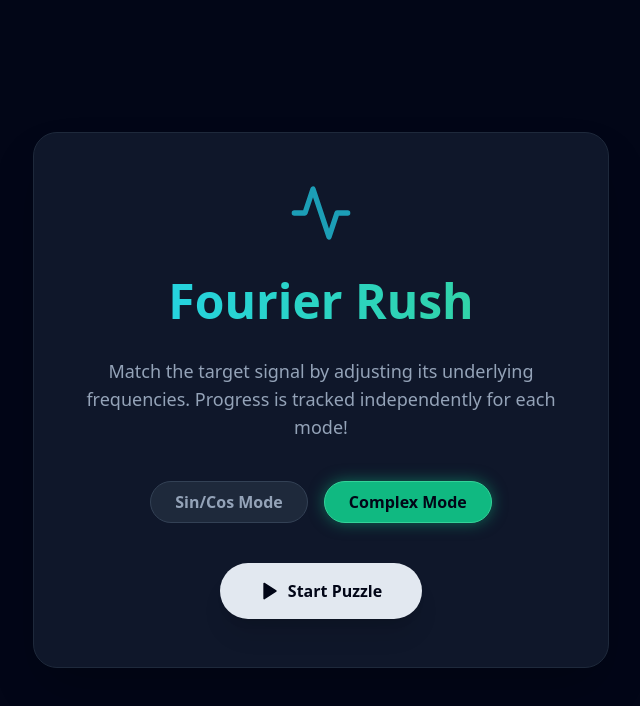
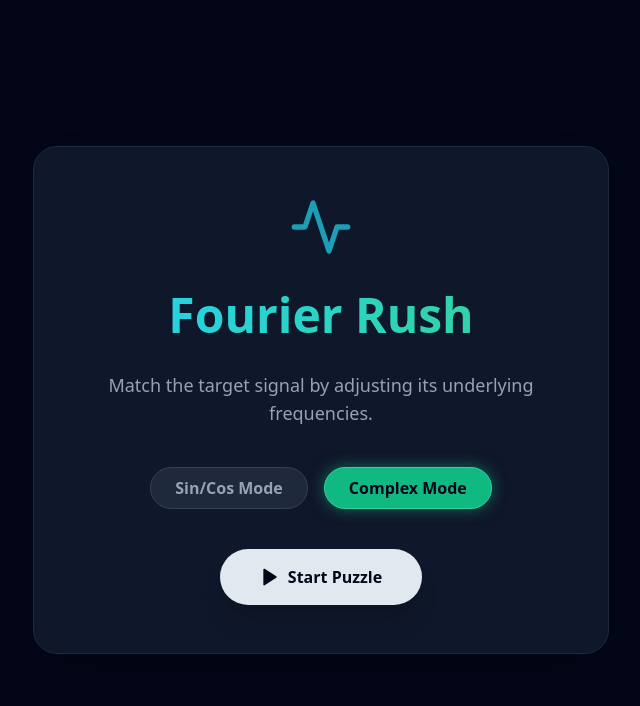
Before and after one commit to ilovefloat/fourier, a React (Vite) app: page / in a window 1280 px wide. Shown: the top 706 px of the page, without its empty margins (319-959 px from the left). Built offline with nearby package versions, Linux system fonts and the light colour scheme.

Commit message:
Update App.jsx

```diff
--- a/src/App.jsx
+++ b/src/App.jsx
@@ -400,7 +400,6 @@ export default function App() {
           </h1>
           <p className="text-slate-400 text-base md:text-lg leading-relaxed">
             Match the target signal by adjusting its underlying frequencies.
-            Progress is tracked independently for each mode!
           </p>
           <div className="flex flex-wrap justify-center gap-4 py-2">
              <button onClick={() => setMode('real')} className={`px-6 py-2 rounded-full font-bold transition-all border ${mode === 'real' ? 'bg-cyan-500 text-slate-950 border-cyan-400 shadow-[0_0_15px_rgba(6,182,212,0.5)]' : 'bg-slate-800 text-slate-400 border-slate-700 hover:border-slate-500'}`}>
```
